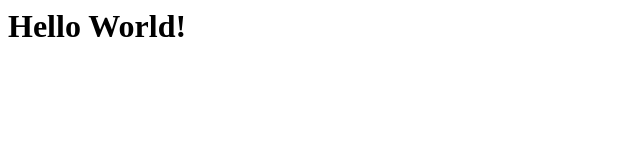
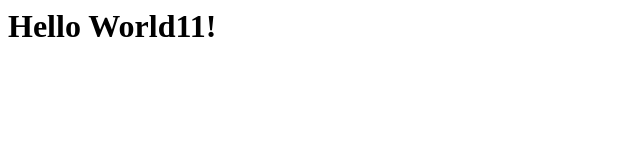
Before and after one commit to kirdyashkindi/testrepo, a plain HTML site: page index.html in a window 1280 px wide. Shown: the full height of the page, 0-640 px from the left. Drawn offline with Linux system fonts and the light colour scheme.

Commit message:
Update index.html

```diff
--- a/index.html
+++ b/index.html
@@ -3,6 +3,6 @@
 		<title>Hello World!11</title>
 	</head>
 	<body>
-		<h1>Hello World!</body>
+		<h1>Hello World11!</body>
 	</body>
 </html>
```
